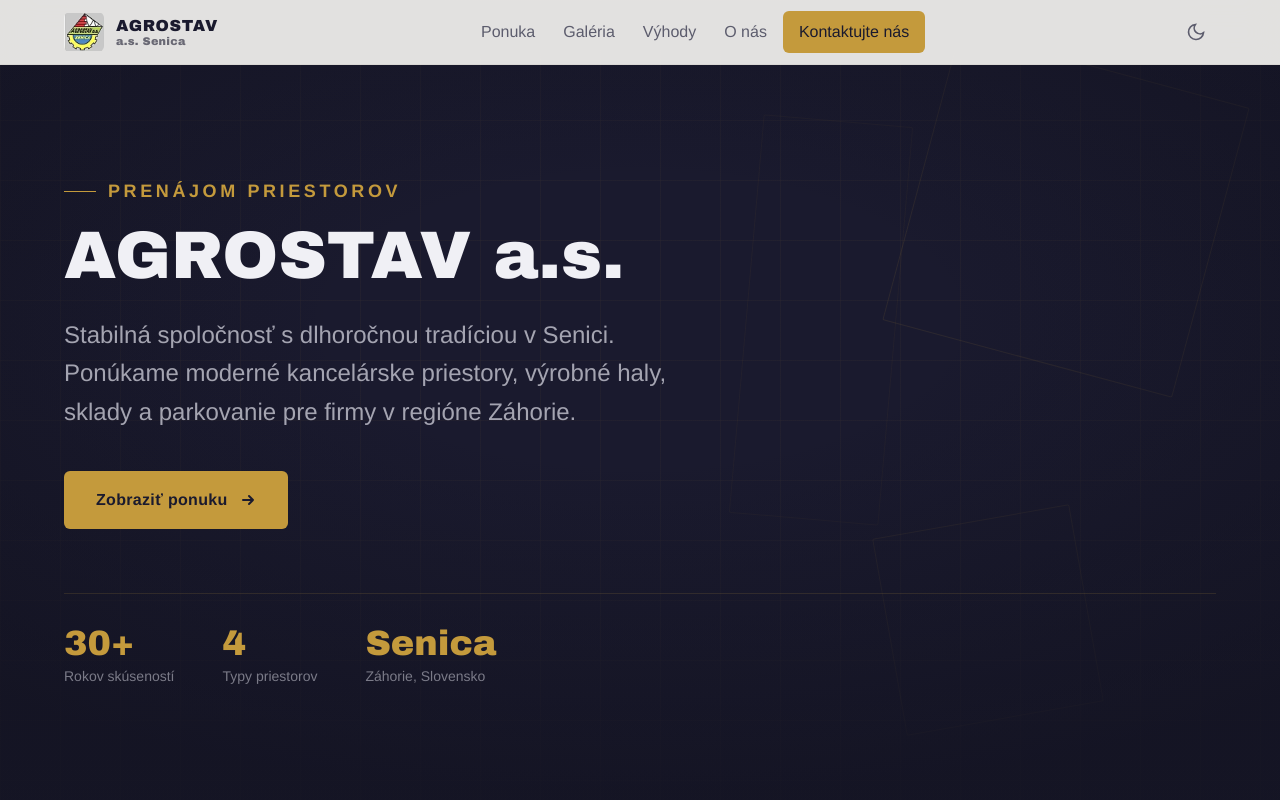
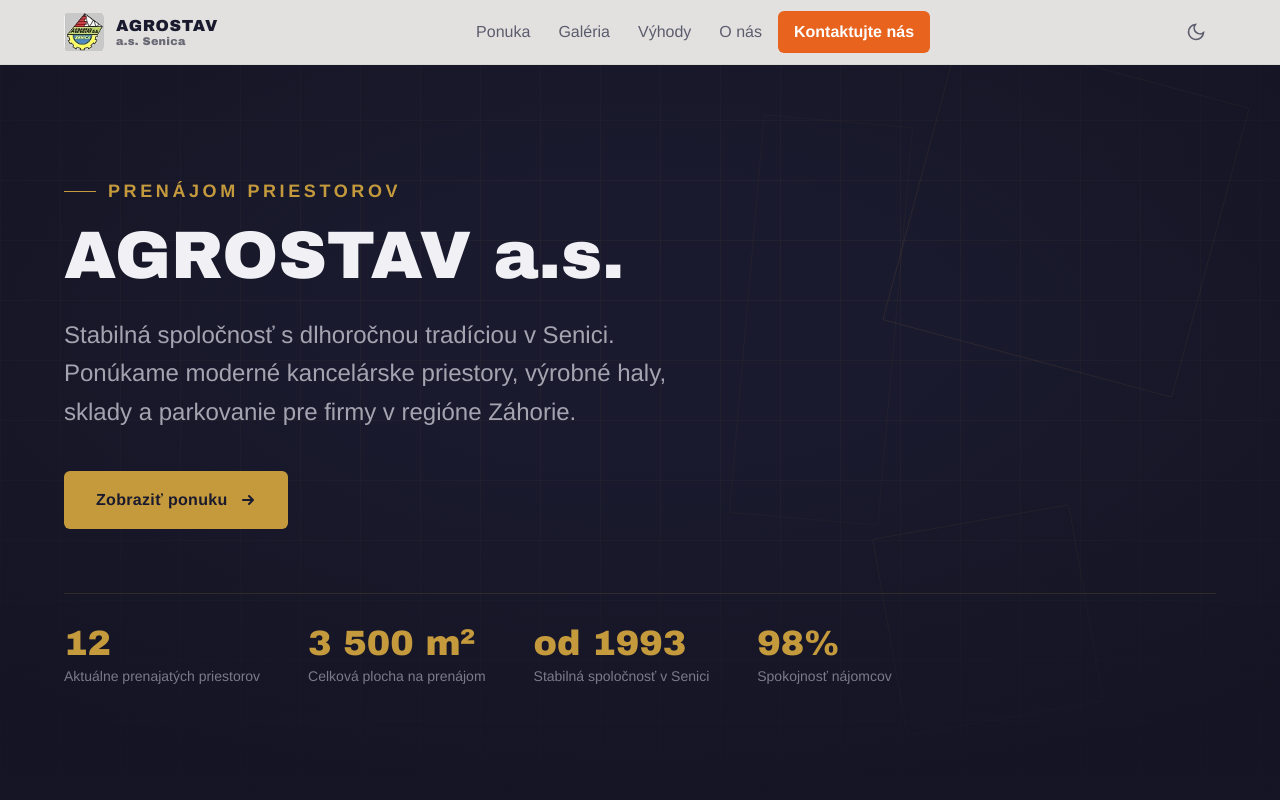
Before and after one commit to Lubomir2005/moja-stranka, a website: page stranka 4/index.html in a window 1280 px wide. Shown: the top 800 px of the page. Drawn offline with Linux system fonts and the light colour scheme; a web font is replaced by a local one.

Commit message:
Zmena stats na aktuálne prenájmy + oranžové tlačidlo Kontaktujte nás

```diff
--- a/stranka 4/index.html
+++ b/stranka 4/index.html
@@ -141,16 +141,20 @@
     </a>
     <div class="hero__stats" role="list" aria-label="Štatistiky spoločnosti">
       <div role="listitem">
-        <div class="hero__stat-value">30+</div>
-        <div class="hero__stat-label">Rokov skúseností</div>
+        <div class="hero__stat-value">12</div>
+        <div class="hero__stat-label">Aktuálne prenajatých priestorov</div>
       </div>
       <div role="listitem">
-        <div class="hero__stat-value">4</div>
-        <div class="hero__stat-label">Typy priestorov</div>
+        <div class="hero__stat-value">3 500 m²</div>
+        <div class="hero__stat-label">Celková plocha na prenájom</div>
       </div>
       <div role="listitem">
-        <div class="hero__stat-value">Senica</div>
-        <div class="hero__stat-label">Záhorie, Slovensko</div>
+        <div class="hero__stat-value">od 1993</div>
+        <div class="hero__stat-label">Stabilná spoločnosť v Senici</div>
+      </div>
+      <div role="listitem">
+        <div class="hero__stat-value">98%</div>
+        <div class="hero__stat-label">Spokojnosť nájomcov</div>
       </div>
     </div>
   </div>
--- a/stranka 4/style.css
+++ b/stranka 4/style.css
@@ -148,14 +148,17 @@
 }
 
 .nav__cta {
-  background: var(--color-accent);
-  color: var(--color-dark) !important;
+  background: #e8631e;
+  color: #fff !important;
   border-radius: var(--radius-sm);
   padding: var(--space-2) var(--space-4) !important;
+  font-weight: 600;
+  transition: background var(--transition-interactive), transform var(--transition-interactive);
 }
 .nav__cta:hover {
-  background: var(--color-accent-hover) !important;
-  color: var(--color-dark) !important;
+  background: #d45518 !important;
+  color: #fff !important;
+  transform: translateY(-1px);
 }
 
 .header__actions {
```
